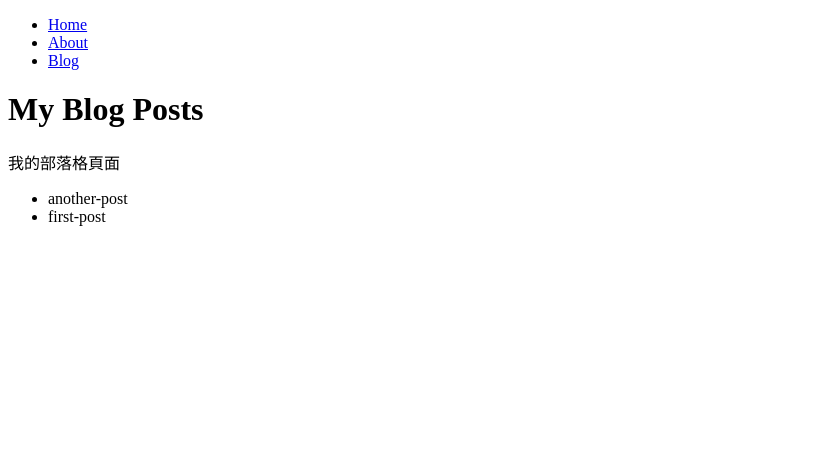
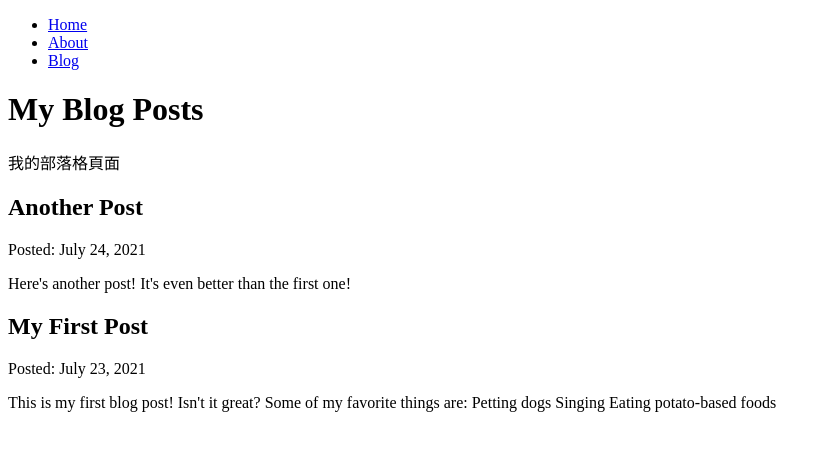
Before and after one commit to michaellin1227/gatsby-tutorial, a Gatsby site: page /blog in a window 1280 px wide. Shown: the whole page, without its empty margins (0-831 px from the left). Built offline with nearby package versions, Linux system fonts and the light colour scheme; Gatsby itself is replaced by a stand-in of ours.

Commit message:
練習使用mdx

```diff
--- a/blog/another-post.mdx
+++ b/blog/another-post.mdx
@@ -0,0 +1,7 @@
+---
+title: "Another Post"
+date: "2021-07-24"
+slug: "another-post"
+---
+
+Here's another post! It's even better than the first one!
--- a/blog/first-post.mdx
+++ b/blog/first-post.mdx
@@ -0,0 +1,13 @@
+---
+title: "My First Post"
+date: "2021-07-23"
+slug: "my-first-post"
+---
+
+This is my first blog post! Isn't it *great*?
+
+Some of my **favorite** things are:
+
+* Petting dogs
+* Singing
+* Eating potato-based foods
--- a/gatsby-config.js
+++ b/gatsby-config.js
@@ -16,5 +16,6 @@ module.exports = {
         path: `${__dirname}/blog`,
       },
     },
+    "gatsby-plugin-mdx",
   ],
 }
--- a/package.json
+++ b/package.json
@@ -14,8 +14,10 @@
     "clean": "gatsby clean"
   },
   "dependencies": {
+    "@mdx-js/react": "^3.0.1",
     "gatsby": "^5.13.2",
     "gatsby-plugin-image": "^3.13.1",
+    "gatsby-plugin-mdx": "^5.13.1",
     "gatsby-plugin-sharp": "^5.13.1",
     "gatsby-source-filesystem": "^5.13.1",
     "react": "^18.2.0",
--- a/src/pages/blog.jsx
+++ b/src/pages/blog.jsx
@@ -7,11 +7,15 @@ const Blog = ({ data }) => {
   return (
     <Layout pageTitle="My Blog Posts">
       <p>我的部落格頁面</p>
-      <ul>
-        {data.allFile.nodes.map((d) => {
-          return <li key={d.name}>{d.name}</li>
-        })}
-      </ul>
+      {data.allMdx.nodes.map((d) => {
+        return (
+          <article key={d.id}>
+            <h2>{d.frontmatter.title}</h2>
+            <p>Posted: {d.frontmatter.date}</p>
+            <p>{d.excerpt}</p>
+          </article>
+        )
+      })}
     </Layout>
   )
 }
@@ -20,9 +24,20 @@ export const Head = () => <Seo />
 
 export const query = graphql`
   query {
-    allFile {
+    allMdx(sort: { frontmatter: { date: DESC } }) {
       nodes {
-        name
+        frontmatter {
+          title
+          date(formatString: "MMMM D, YYYY")
+          slug
+        }
+        id
+        excerpt
+        parent {
+          ... on File {
+            modifiedTime
+          }
+        }
       }
     }
   }
```
Also changed, not shown: 1 other file.
